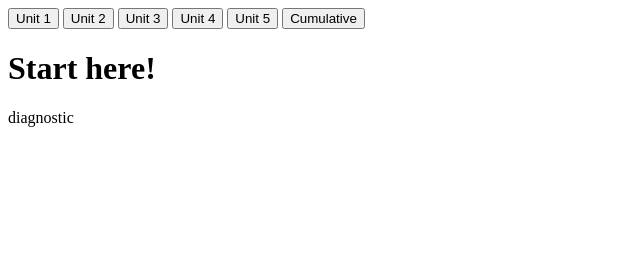
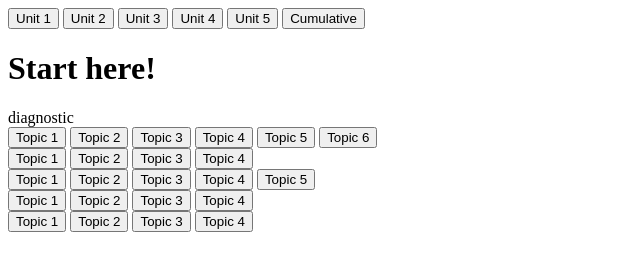
Before and after one commit to baaisha/HackTJ-2024-Final, a plain HTML site: page index.html in a window 1280 px wide. Shown: the whole page, without its empty margins (0-640 px from the left). Drawn offline with Linux system fonts and the light colour scheme.

Commit message:
completed basic html nav

```diff
--- a/index.html
+++ b/index.html
@@ -28,5 +28,81 @@
             <h1 class = "start-here">Start here!</h1>
         </div>
         <div class="diagnostic">diagnostic</div>
+        <div id="unit1" class="tabView">
+            <button class="topic" onClick = "openTopic('topic1')">
+                Topic 1
+            </button>
+            <button class="topic" onClick = "openTopic('topic2')">
+                Topic 2
+            </button>
+            <button class="topic" onClick = "openTopic('topic3')">
+                Topic 3
+            </button>
+            <button class="topic" onClick = "openTopic('topic4')">
+                Topic 4
+            </button>
+            <button class="topic" onClick = "openTopic('topic5')">
+                Topic 5
+            </button>
+            <button class="topic" onClick = "openTopic('topic6')">
+                Topic 6
+            </button>
+        <div id="unit2" class="tabView">
+            <button class="topic" onClick = "openTopic('topic1')">
+                Topic 1
+            </button>
+            <button class="topic" onClick = "openTopic('topic2')">
+                Topic 2
+            </button>
+            <button class="topic" onClick = "openTopic('topic3')">
+                Topic 3
+            </button>
+            <button class="topic" onClick = "openTopic('topic4')">
+                Topic 4
+            </button>
+        <div id="unit3" class="tabView">
+            <button class="topic" onClick = "openTopic('topic1')">
+                Topic 1
+            </button>
+            <button class="topic" onClick = "openTopic('topic2')">
+                Topic 2
+            </button>
+            <button class="topic" onClick = "openTopic('topic3')">
+                Topic 3
+            </button>
+            <button class="topic" onClick = "openTopic('topic4')">
+                Topic 4
+            </button>
+            <button class="topic" onClick = "openTopic('topic5')">
+                Topic 5
+            </button>
+        </div>
+        <div id="unit4" class="tabView">
+            <button class="topic" onClick = "openTopic('topic1')">
+                Topic 1
+            </button>
+            <button class="topic" onClick = "openTopic('topic2')">
+                Topic 2
+            </button>
+            <button class="topic" onClick = "openTopic('topic3')">
+                Topic 3
+            </button>
+            <button class="topic" onClick = "openTopic('topic4')">
+                Topic 4
+            </button>
+        <div id="unit5" class="tabView">
+            <button class="topic" onClick = "openTopic('topic1')">
+                Topic 1
+            </button>
+            <button class="topic" onClick = "openTopic('topic2')">
+                Topic 2
+            </button>
+            <button class="topic" onClick = "openTopic('topic3')">
+                Topic 3
+            </button>
+            <button class="topic" onClick = "openTopic('topic4')">
+                Topic 4
+            </button>
+        </div>
     </body>
     </html>
```
